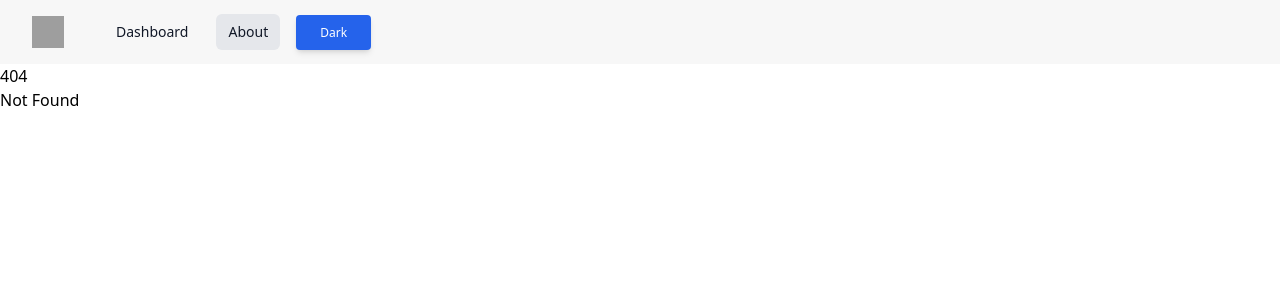
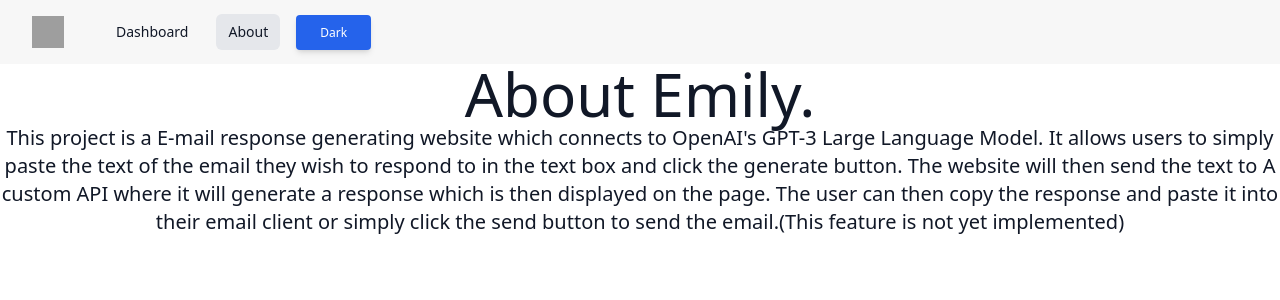
Before and after one commit to Juan-LukeKlopper/Emily_the_E-mail_assistant, a SvelteKit app: page /about in a window 1280 px wide. Before the commit this address had no page. Shown: the top 300 px of the page. Built offline with nearby package versions, Linux system fonts and the light colour scheme; grey boxes are pictures that could not be loaded.

Commit message:
feat: Add about page

```diff
--- /dev/null
+++ b/src/routes/about/+page.svelte
@@ -0,0 +1,12 @@
+<svelte:head>
+	<title>About Emily the E-mail assistant</title>
+	<meta name="E-mail assistant about page" content="About section of Emily, An AI powered E-mail response assistant" />
+</svelte:head>
+
+<h1 class="text-6xl dark:text-white text-gray-900 text-center">About Emily.</h1>
+<p class="text-xl dark:text-white text-gray-900 text-center">
+    This project is a E-mail response generating website which connects to OpenAI's GPT-3 Large Language Model.
+    It allows users to simply paste the text of the email they wish to respond to in the text box and click the generate button.
+    The website will then send the text to A custom API where it will generate a response which is then displayed on the page.
+    The user can then copy the response and paste it into their email client or simply click the send button to send the email.(This feature is not yet implemented)
+</p>
```
